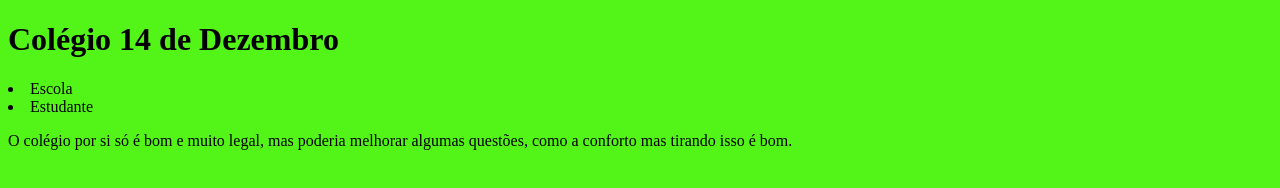
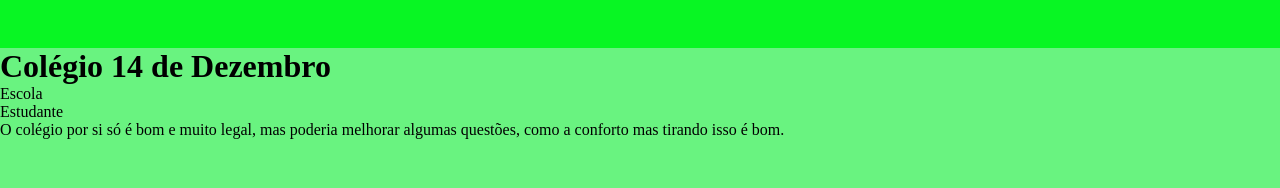
Before and after one commit to RegisCrepaldi/site_escola-2b, a plain HTML site: page index.html in a window 1280 px wide. Drawn offline with Linux system fonts and the light colour scheme.

Commit message:
Add files via upload

```diff
--- a/index.html
+++ b/index.html
@@ -9,11 +9,10 @@
 <body>
  <header class="cabeçalho" ></header>
  <h1 class="Cabeçalho-título"> Colégio 14 de Dezembro</h1>
-<ui>
-
- <li> Escola </li>
- <li> Estudante </li>
-
+<ul class="cabeçalho-lista" >
+ <li class="cabeçalho-item"> Escola </li>
+ <li class="cabeçalho-item"> Estudante </li>
+</ul>
  <P> O colégio por si só é bom e muito legal, mas poderia melhorar algumas questões, como a conforto
 mas tirando isso é bom.</P>
 
--- a/style.css
+++ b/style.css
@@ -1,10 +1,17 @@
-body{ background-color: rgb(83, 245, 25);
-
+*{
+    margin: 0px;
+    padding: 0px;
 }
+body{
+    background-color: rgb(105, 243, 128);
 
 
+    .cabeçalho{
+        background-color: rgb(8, 246, 35);
+        color: black;
+        display: flex;
+        justify-content: space-around;
+        padding: 24px;
 
-
-. cabeçalho{
-    background-color: blueviolet;
+    }
 }
```
